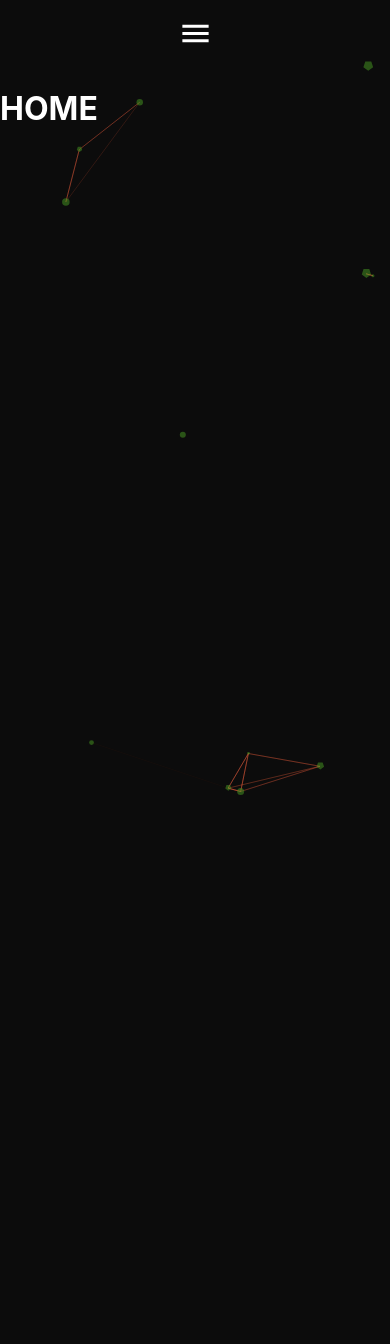
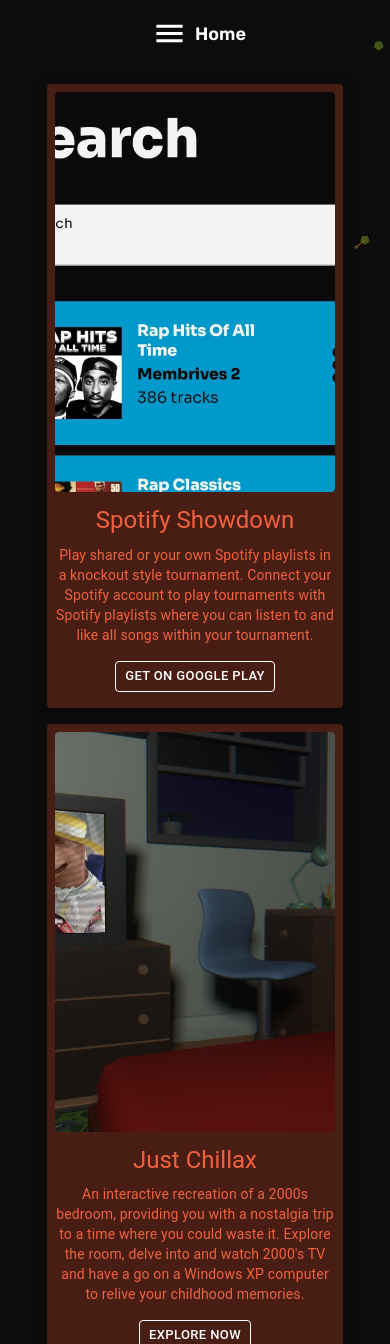
Before and after one commit to brendannguyen/portolio_website, a React (Create React App) app in the folder portfolio-website/: page / in a window 390 px wide. Shown: the top 1344 px of the page. Before the commit the page ends 844 px from the top, so only its background shows below. Built offline with nearby package versions, Linux system fonts and the light colour scheme.

Commit message:
finished home page
- added current software
- added images
- added mobile support features (responsiveness)

```diff
--- a/portfolio-website/src/App.js
+++ b/portfolio-website/src/App.js
@@ -20,7 +20,7 @@ function App() {
         <MediaQuery minWidth={1025}><NavBar/></MediaQuery>
         <MediaQuery maxWidth={1024}><MobileNavBar/></MediaQuery>
           <Routes>
-            <Route path="/" element={<HomePage/>} />
+              <Route key='Home' path="/" element={<HomePage/>} />
               <Route path="/about" element={<AboutPage/>} />
               <Route path="/contact" element={<ContactPage/>} />
               <Route path="/software" element={<SoftwarePage/>} />
--- a/portfolio-website/src/components/MobileNavBar.js
+++ b/portfolio-website/src/components/MobileNavBar.js
@@ -1,29 +1,42 @@
-import { AppBar, Box, Drawer, IconButton, List, ListItem, Toolbar } from "@mui/material";
+import { AppBar, Box, Drawer, IconButton, List, ListItem, Toolbar, useScrollTrigger } from "@mui/material";
 import MenuIcon from '@mui/icons-material/Menu';
 import { useState } from "react";
-import { Link } from "react-router-dom";
+import { Link, useLocation } from "react-router-dom";
 import './NavBar.css'
 
 const MobileNavBar = () => {
     const [open, setOpen] = useState(false);
 
+    let menuTitle = useLocation().pathname;
+    if (menuTitle === '/') menuTitle = 'Home';
+    else {
+        menuTitle = menuTitle.split('/')[1];
+        menuTitle = menuTitle[0].toUpperCase() + menuTitle.slice(1);
+    }
+
     const toggleDrawer = (newOpen) => () => {
       setOpen(newOpen);
     };
 
+    const isScroll = useScrollTrigger({
+        disableHysteresis: true,
+        threshold: 0
+    });
+
     return (
         <div>
-        <AppBar position="static" color="transparent" elevation={0}>
+        <AppBar position="fixed" style={{backgroundColor: isScroll ? '#0C0C0C' : 'transparent', transition: '0.2s'}} elevation={isScroll ? 5: 0}>
             <Toolbar>
-                <Box display="flex" alignItems="center" justifyContent="center" width="100%" padding="1vh">
+                <Box display="flex" alignItems="center" justifyContent="center" width="100%" padding="1vh" className="page-link-mobile">
                     <IconButton className="page-link-mobile" onClick={toggleDrawer(true)} aria-label="menu"><MenuIcon fontSize="large" style={{color: 'white'}}/></IconButton>
+                    {menuTitle}
                 </Box>
             </Toolbar>
         </AppBar>
         <Drawer open={open} onClose={toggleDrawer(false)} PaperProps={{style: {backgroundColor: 'transparent', boxShadow: 'none',}}}>
             <Box role="presentation" sx={{backgroundColor: 'transparent'}} onClick={toggleDrawer(false)}>
                 <List>
-                    <ListItem><Link to="/" className="page-link-mobile" act >Home</Link></ListItem>
+                    <ListItem><Link to="/" className="page-link-mobile">Home</Link></ListItem>
                     <ListItem><Link to="/about" className="page-link-mobile">About</Link></ListItem>
                     <ListItem><Link to="/contact" className="page-link-mobile">Contact</Link></ListItem>
                     <ListItem><Link to="/software" className="page-link-mobile">Software</Link></ListItem>
--- a/portfolio-website/src/components/NavBar.js
+++ b/portfolio-website/src/components/NavBar.js
@@ -1,10 +1,16 @@
-import { AppBar, Box, Toolbar } from "@mui/material"
+import { AppBar, Box, Toolbar, useScrollTrigger } from "@mui/material"
 import { Link } from "react-router-dom";
 import './NavBar.css'
+import { useEffect, useState } from "react";
 
 const NavBar = () => {
+    const isScroll = useScrollTrigger({
+        disableHysteresis: true,
+        threshold: 0
+    });
+
     return (
-        <AppBar position="static" color="transparent" elevation={0}>
+        <AppBar position="fixed" style={{backgroundColor: isScroll ? '#0C0C0C' : 'transparent', transition: '0.2s'}} elevation={isScroll ? 5: 0}>
             <Toolbar>
                 <Box display="flex" alignItems="center" justifyContent="center" width="100%" padding="1vh">
                     <Link to="/" className="page-link" act >Home</Link>
--- a/portfolio-website/src/pages/HomePage.js
+++ b/portfolio-website/src/pages/HomePage.js
@@ -1,16 +1,63 @@
 import { motion } from 'framer-motion';
+import Grid from '@mui/material/Unstable_Grid2';
+import { Box, Button, Card, CardActions, CardMedia, Skeleton, Typography } from '@mui/material';
+import { useMediaQuery } from 'react-responsive';
 
+
+// TO DO: MAP CARDS
 const HomePage = () => {
+    const isTabletOrMobile = useMediaQuery({ query: '(max-width: 1024px)' })
+    const isPortrait = useMediaQuery({ query: '(orientation: portrait)' })
+
     return (
         <motion.div
             initial={{opacity: 0}}
             animate={{opacity: 1}}
             exit={{opacity: 0}}
-            transition={{ease: "linear", duration: 2,}}
+            transition={{ease: "linear", duration: 2}}
         >
-
-                <h1 style={{color: 'white', zIndex: 1}}>HOME</h1>
-
+            <Box display='flex' justifyContent='center' alignItems='center' zIndex={1} sx={{ flexGrow: 1 }} height={isTabletOrMobile ? '': '100vh'} marginTop={isTabletOrMobile ? (isPortrait ? '10vh' : '10vw'): ''}>
+                <Grid container spacing={2} maxWidth="80vw">
+                    <Grid xs={isTabletOrMobile ? 12 : 4 }>
+                        <Card raised sx={{bgcolor: '#481E14', padding: '0.5em', '&:hover': {bgcolor: '#00224D'}, transition: 'background-color 1s'}}>
+                            <CardMedia sx={{height: '25em', maxHeight: '25em', width: '100%', borderRadius: 1}} image="/promotion_imgs/spotify_showdown.jpg" title="Spotify Showdown"/>
+                            <Typography variant="h5" gutterBottom color="#F2613F"  textAlign="center" marginTop='0.5em'>Spotify Showdown</Typography>
+                            <Typography marginTop='0.5em' variant="body2" color="#F2613F" textAlign="center">
+                                Play shared or your own Spotify playlists in a knockout style tournament.
+                                Connect your Spotify account to play tournaments with Spotify playlists where you can listen to and like all songs within your tournament.
+                            </Typography>
+                            <CardActions sx={{justifyContent: 'center', marginTop: '0.5em'}}>
+                                <Button target="_blank" href='https://play.google.com/store/apps/details?id=com.bn.songvsong&pcampaignid=pcampaignidMKT-Other-global-all-co-prtnr-py-PartBadge-Mar2515-1' size='small' variant="outlined" sx={{color: 'white', borderColor: 'white', ":hover": {color: '#F2613F', borderColor: '#F2613F'}}}>GET ON GOOGLE PLAY</Button>
+                            </CardActions>
+                        </Card>
+                    </Grid>
+                    <Grid xs={isTabletOrMobile ? 12 : 4 }>
+                        <Card raised sx={{bgcolor: '#481E14', padding: '0.5em', '&:hover': {bgcolor: '#00224D'}, transition: 'background-color 1s'}}>
+                            <CardMedia sx={{height: '25em', borderRadius: 1}} image="/promotion_imgs/justchillax.png" title="Just Chillax"/>
+                            <Typography variant="h5" gutterBottom color="#F2613F"  textAlign="center" marginTop='0.5em'>Just Chillax</Typography>
+                            <Typography marginTop='0.5em' variant="body2" color="#F2613F" textAlign="center">
+                                An interactive recreation of a 2000s bedroom, providing you with a nostalgia trip to a time where you could waste it.
+                                Explore the room, delve into and watch 2000's TV and have a go on a Windows XP computer to relive your childhood memories.
+                            </Typography>
+                            <CardActions sx={{justifyContent: 'center', marginTop: '0.5em'}}>
+                                <Button target="_blank" href='https://justchillax.vercel.app/' size='small' variant="outlined" sx={{color: 'white', borderColor: 'white', ":hover": {color: '#F2613F', borderColor: '#F2613F'}}}>EXPLORE NOW</Button>
+                            </CardActions>
+                        </Card>
+                    </Grid>
+                    <Grid xs={isTabletOrMobile ? 12 : 4 }>
+                        <Card raised sx={{bgcolor: '#481E14', padding: '0.5em', '&:hover': {bgcolor: '#00224D'}, transition: 'background-color 1s'}}>
+                            <Skeleton animation="wave" variant="rounded" height='25em' />
+                            <Typography variant="h5" gutterBottom color="#F2613F"  textAlign="center" marginTop='0.5em'>In Progress...</Typography>
+                            <Typography marginTop='0.5em' variant="body2" color="#F2613F" textAlign="center">
+                                <Skeleton animation="wave" variant="text"/>
+                            </Typography>
+                            <CardActions sx={{justifyContent: 'center', marginTop: '0.5em'}}>
+                                <Skeleton animation="wave" sx={{textAlign: 'center'}} variant="rounded" height="2em" width="8em"/>
+                            </CardActions>
+                        </Card>
+                    </Grid>
+                </Grid>
+            </Box>
         </motion.div>
     )
 }
```
Also changed, not shown: portfolio-website/public/promotion_imgs/justchillax.png (added), portfolio-website/public/promotion_imgs/spotify_showdown.jpg (added). Lines whose indentation alone changed are shown as unchanged.
